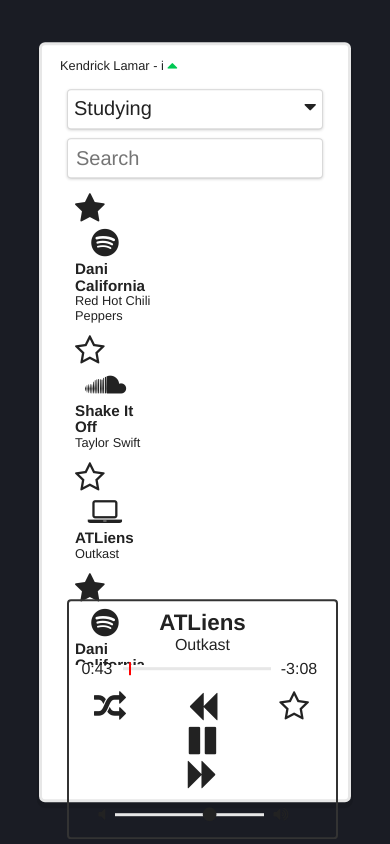
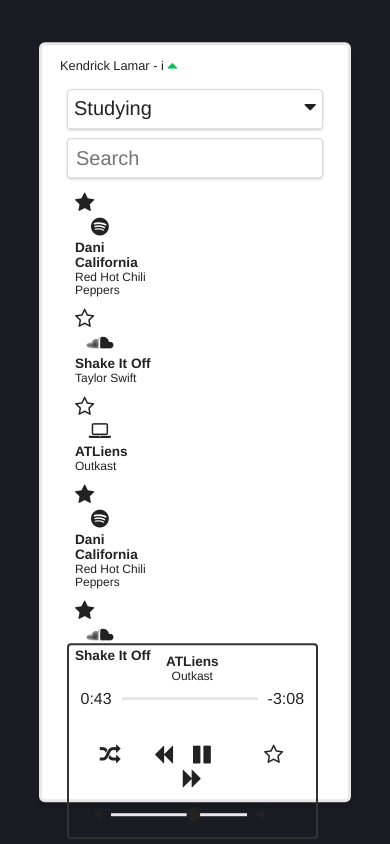
Before and after one commit to jnthn18/musico, a plain HTML site: page index.html in a window 390 px wide. Drawn offline with nearby package versions, Linux system fonts and the light colour scheme.

Commit message:
media query additions

```diff
--- a/css/main.css
+++ b/css/main.css
@@ -8,6 +8,24 @@ body, html{
 @media (max-width: 1450px){
 	.music-controls .fa-pause, .music-controls .fa-play{
 		margin: 0 20px !important;
+	}
+	.fa-2x{
+		font-size: 1.3em !important;
+	}
+	.song{
+		font-size: .85em !important;
+	}
+	.artist{
+		font-size: .75em !important;
+	}
+	.favorite{
+		width: 30px !important;
+	}
+	.song-service{
+		margin: 0 10px 0 5px !important;
+	}
+	.playlist{
+		padding-bottom: 75px !important;
 	}
 }
 
```
